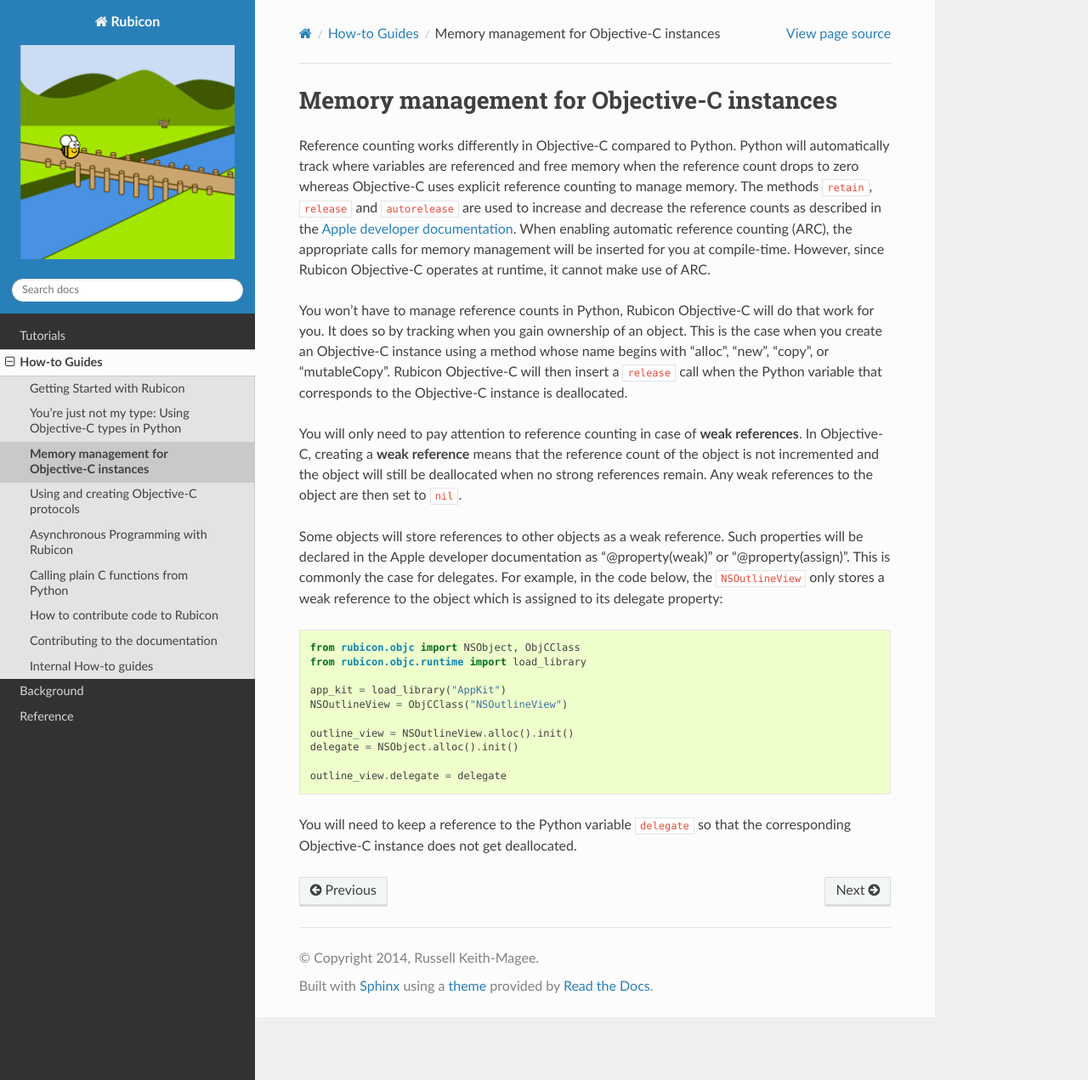
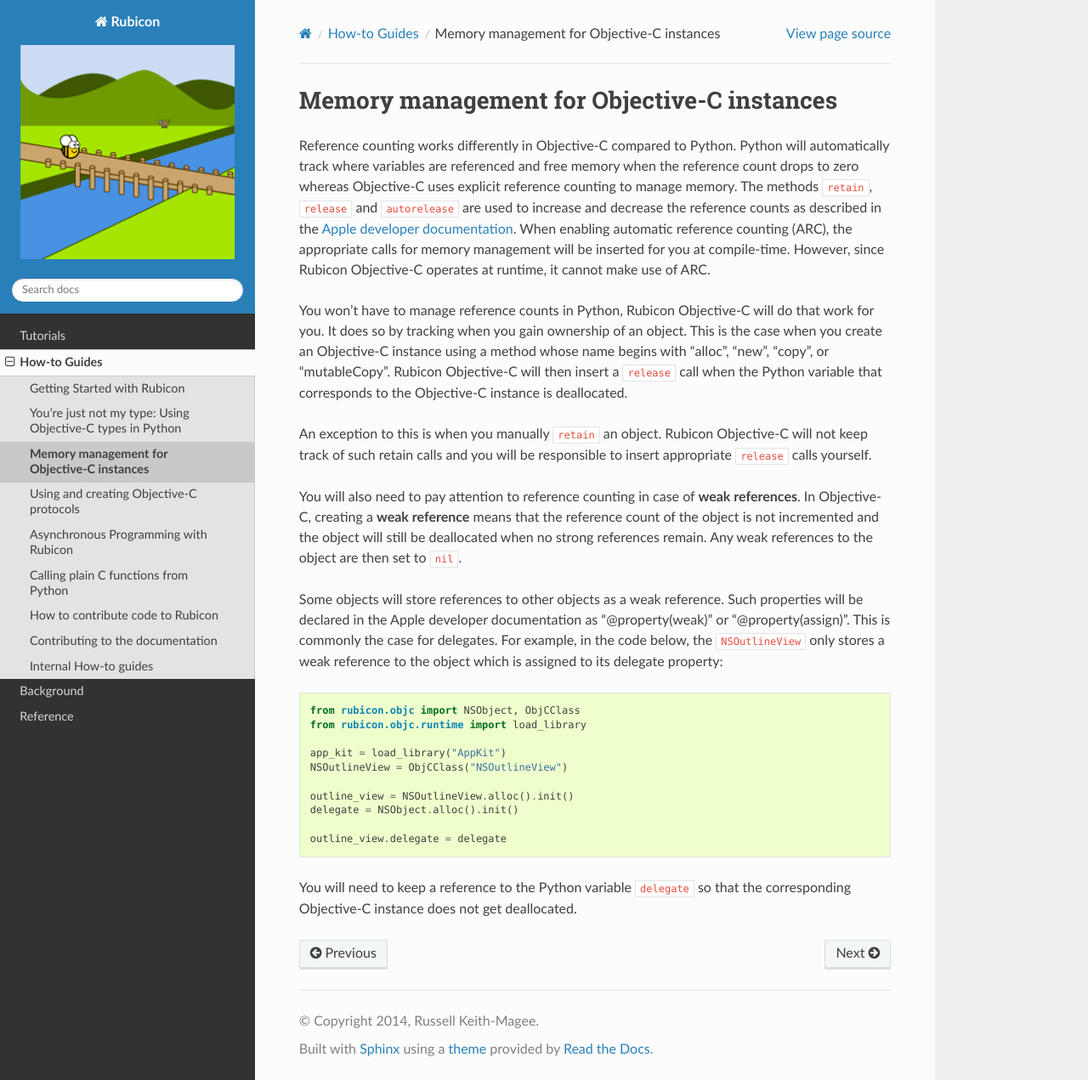
Before and after one commit to beeware/rubicon-objc, a Sphinx documentation site: the page built from docs/how-to/memory-management.rst, in a window 1280 px wide and 1271 px high. Shown: the whole window at 85% size. Built offline with Sphinx 7.4.7 and the Read the Docs theme 2.0.0, drawn with Linux system fonts in a browser that asks for light colours.

Commit message:
added note about manual retain calls

```diff
--- a/docs/how-to/memory-management.rst
+++ b/docs/how-to/memory-management.rst
@@ -20,7 +20,11 @@ whose name begins with "alloc", "new", "copy", or "mutableCopy". Rubicon
 Objective-C will then insert a ``release`` call when the Python variable that
 corresponds to the Objective-C instance is deallocated.
 
-You will only need to pay attention to reference counting in case of **weak
+An exception to this is when you manually ``retain`` an object. Rubicon
+Objective-C will not keep track of such retain calls and you will be
+responsible to insert appropriate ``release`` calls yourself.
+
+You will also need to pay attention to reference counting in case of **weak
 references**. In Objective-C, creating a **weak reference** means that the
 reference count of the object is not incremented and the object will still be
 deallocated when no strong references remain. Any weak references to the object
```
